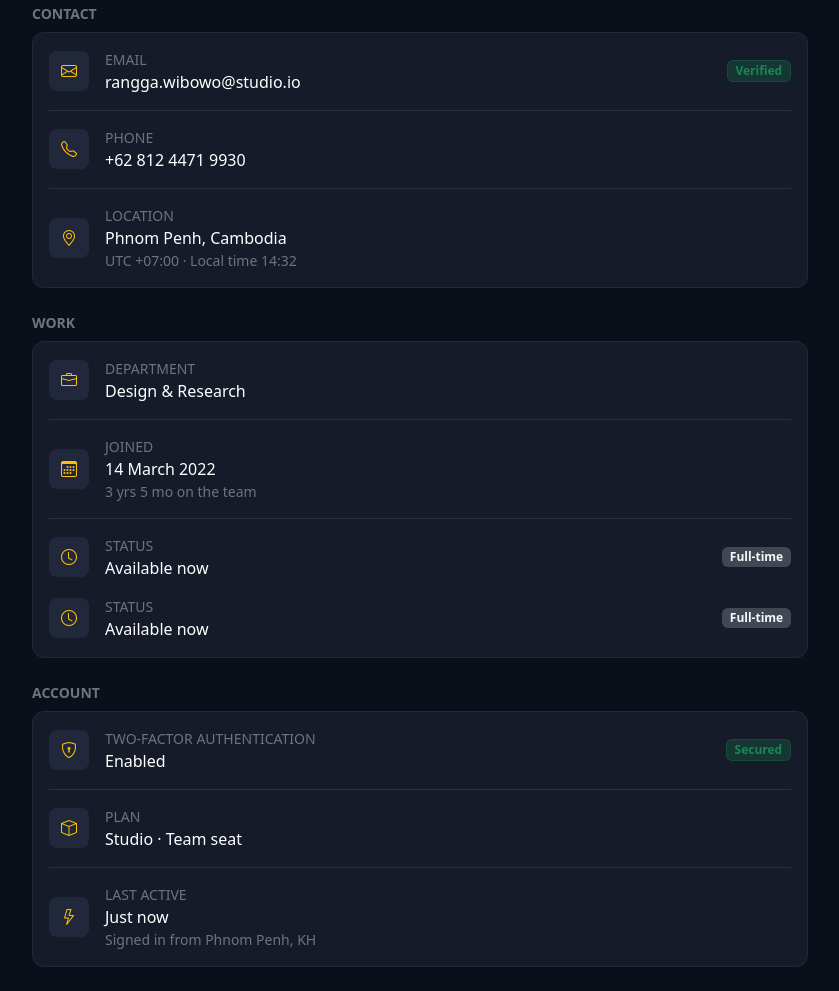
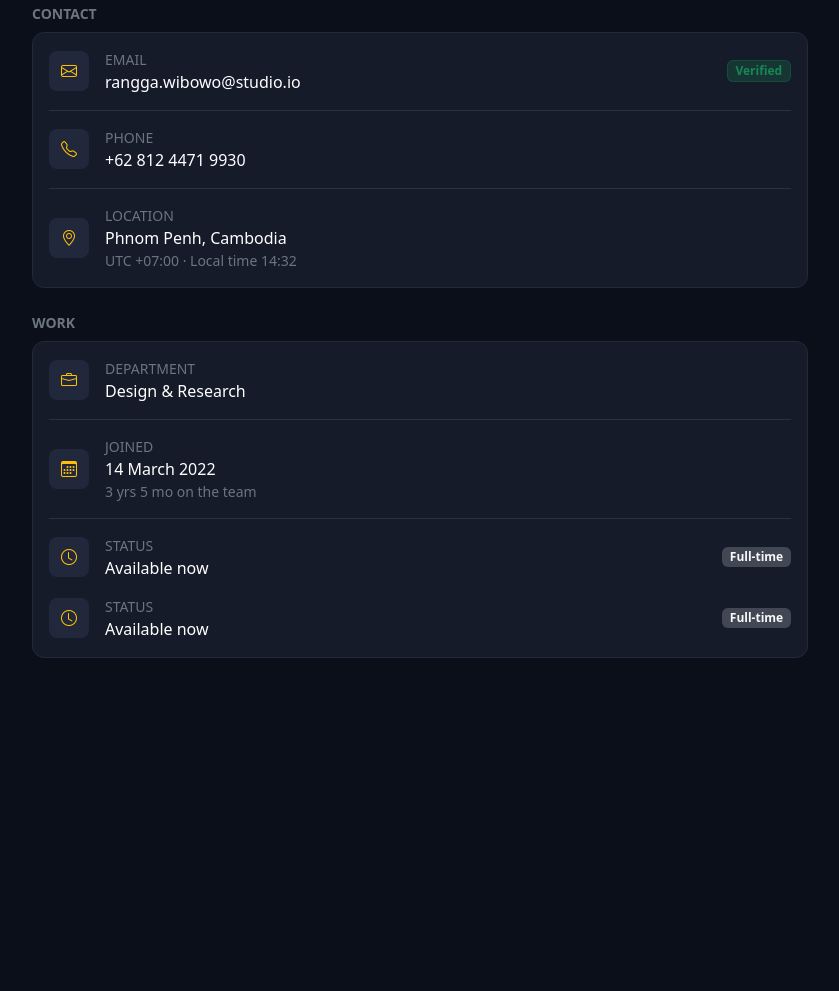
Before and after one commit to LimchhenRevotey/class-room-203, a plain HTML site: page index.html in a window 1280 px wide. Shown: the part 389-1380 px from the top of the page, without its empty margins (220-1059 px from the left). After the commit the page ends 1095 px from the top, so only its background shows below. Drawn offline with nearby package versions, Linux system fonts and the light colour scheme.

Commit message:
update code 2

```diff
--- a/index.html
+++ b/index.html
@@ -156,45 +156,6 @@
             </div>
         </div>
 
-        <!-- ==================== Section 3: ACCOUNT ==================== -->
-        <div>
-            <small class="text-secondary fw-bold text-uppercase d-block mb-2">Account</small>
-            <div class="custom-card p-3">
-
-                <!-- 2FA -->
-                <div class="d-flex align-items-center justify-content-between pb-3 border-bottom border-secondary border-opacity-25">
-                    <div class="d-flex align-items-center gap-3">
-                        <div class="icon-box text-warning"><i class="bi bi-shield-lock"></i></div>
-                        <div>
-                            <small class="text-secondary d-block">TWO-FACTOR AUTHENTICATION</small>
-                            <span>Enabled</span>
-                        </div>
-                    </div>
-                    <span class="badge bg-success bg-opacity-25 text-success border border-success border-opacity-25">Secured</span>
-                </div>
-
-                <!-- Plan -->
-                <div class="d-flex align-items-center gap-3 py-3 border-bottom border-secondary border-opacity-25">
-                    <div class="icon-box text-warning"><i class="bi bi-box"></i></div>
-                    <div>
-                        <small class="text-secondary d-block">PLAN</small>
-                        <span>Studio · Team seat</span>
-                    </div>
-                </div>
-
-                <!-- Last Active -->
-                <div class="d-flex align-items-center gap-3 pt-3">
-                    <div class="icon-box text-warning"><i class="bi bi-lightning"></i></div>
-                    <div>
-                        <small class="text-secondary d-block">LAST ACTIVE</small>
-                        <span>Just now</span>
-                        <small class="text-secondary d-block">Signed in from Phnom Penh, KH</small>
-                    </div>
-                </div>
-
-            </div>
-        </div>
-
     </div>
 
     <!-- Bootstrap 5 JS Bundle -->
```
